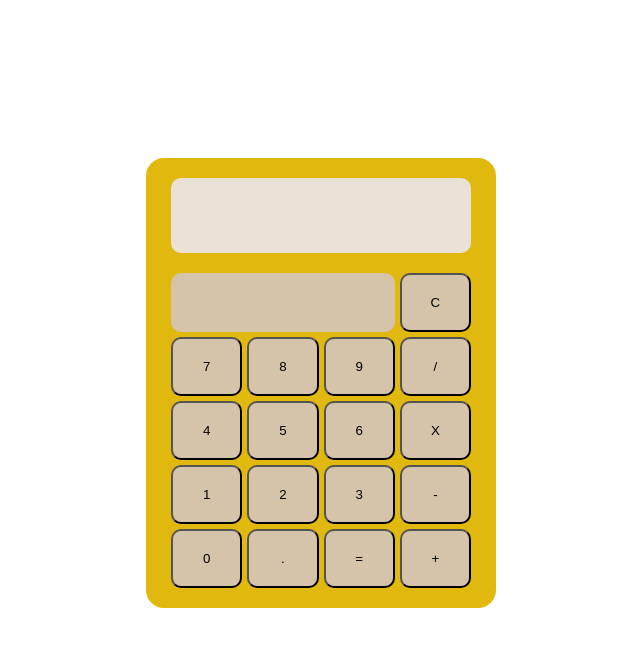
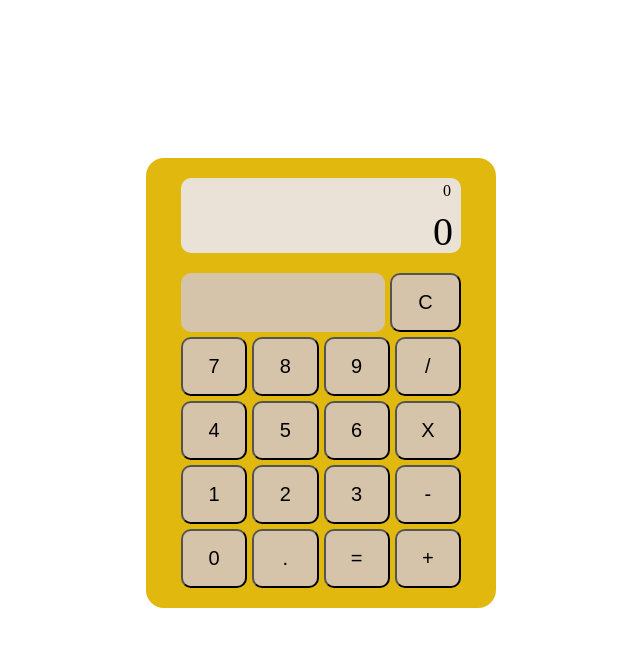
Before and after one commit to mannbmx/Calculator, a plain HTML site: page index.html in a window 1280 px wide. Shown: the whole page, without its empty margins (319-959 px from the left). Drawn offline with Linux system fonts and the light colour scheme.

Commit message:
started working on js

```diff
--- a/index.html
+++ b/index.html
@@ -13,7 +13,7 @@
            <div id="top">
             <div id="screen">
                 <div id="prevAns"></div>
-                <div id="Ans"></div>
+                <div id="ans"></div>
             </div>
            </div>
 
@@ -24,26 +24,26 @@
                     <button id="clear" class="button">C</buttons>
                 </div>
                 <div id="secondRow" class="row">
-                    <button id="seven" class="number, button">7</button>
-                    <button id="eight" class="number, button">8</button>
-                    <button id="nine" class="number, button">9</button>
+                    <button id="7" class="number, button" value="7">7</button>
+                    <button id="8" class="number, button" value="8">8</button>
+                    <button id="9" class="number, button" value="9">9</button>
                     <button id="divide" class="button">/</button>
                 </div>
                 <div id="thirdRow" class="row">
-                    <button id="four" class="number, button">4</button>
-                    <button id="five" class="number, button">5</button>
-                    <button id="six" class="number, button">6</button>
+                    <button id="4" class="number, button" value="4">4</button>
+                    <button id="5" class="number, button" value="5">5</button>
+                    <button id="6" class="number, button" value="6">6</button>
                     <button id="multiply" class="button">X</button>
                 </div>
                 <div id="fourthRow" class="row">
-                    <button id="one" class="number, button">1</button>
-                    <button id="two" class="number, button">2</button>
-                    <button id="three" class="number, button">3</button>
+                    <button id="1" class="number, button" value="1">1</button>
+                    <button id="2" class="number, button" value="2">2</button>
+                    <button id="3" class="number, button" value="3">3</button>
                     <button id="subtract" class="button">-</button>
                 </div>
                 <div id="fifthRow" class="row">
-                    <button id="zero" class="number, button">0</button>
-                    <button id="decimal" class="button">.</button>
+                    <button id="0" class="number, button" value="0">0</button>
+                    <button id="decimal" class="button" value=".">.</button>
                     <button id="equal" class="button">=</button>
                     <button id="addition" class="button">+</button>
                 </div>
--- a/script.js
+++ b/script.js
@@ -0,0 +1,17 @@
+let firstNumber = 0;
+let secondNumber = 0;
+const primaryNum = document.querySelector('#ans');
+primaryNum.textContent = firstNumber;
+
+const prevAns = document.querySelector('#prevAns');
+prevAns.textContent = secondNumber;
+
+const numButton = document.querySelectorAll('.number');
+
+for(let i = 0; i < numButton.length; i++) {
+    numButton[i].addEventListener('click', function(e) {console.log(e.target.value)});
+}
+
+for(let i = 0; i < 10; i++) {
+
+}
--- a/styles.css
+++ b/styles.css
@@ -18,16 +18,33 @@ body{
 #screen{
     background-color: #EAE2D6;
     height: 75px;
-    width: 300px;
+    width: 280px;
     margin: 20px 0px;
+    display: flex;
+    flex-direction: column;
+    align-items: flex-end;
+    justify-content: space-between;
+    border-radius: 10px;
+}
 
-    border-radius: 10px;
+#ans{
+    margin: 8px;
+    margin-bottom: 4px;
+    font-size: 40px;
+}
+
+#prevAns{
+
+    margin: 10px;
+    margin-top: 4px;
+    margin-bottom: 0px;
+
 }
 
 #bottom{
     flex: 1;
     display: flex;
-    width: 300px;
+    width: 280px;
     justify-content:center;
 }
 
@@ -47,6 +64,7 @@ body{
 
 .button{
     flex: 1;
+    font-size: 20px;
     border-radius: 10px;
     background-color: #D5C3AA;
 }
```
